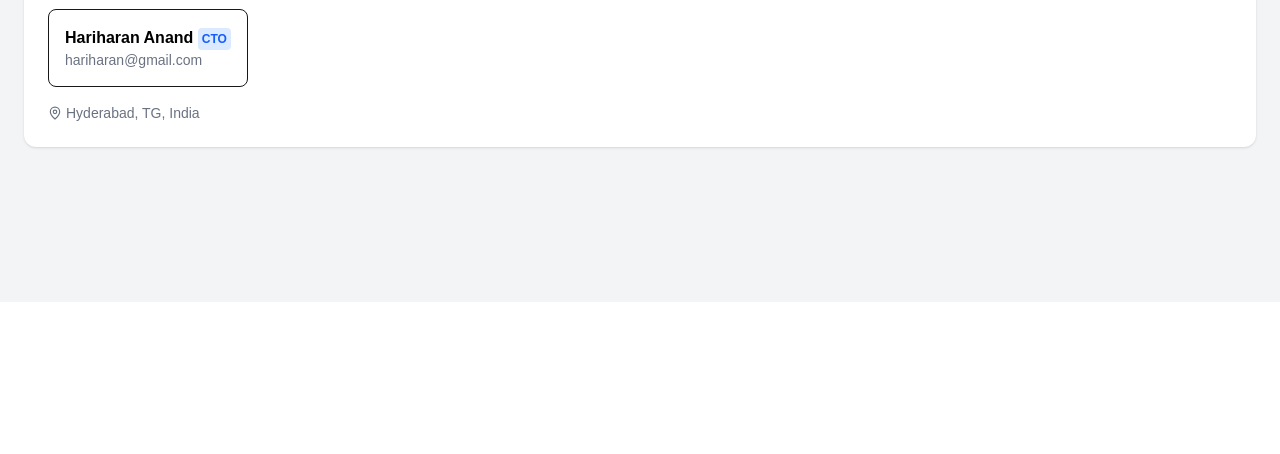
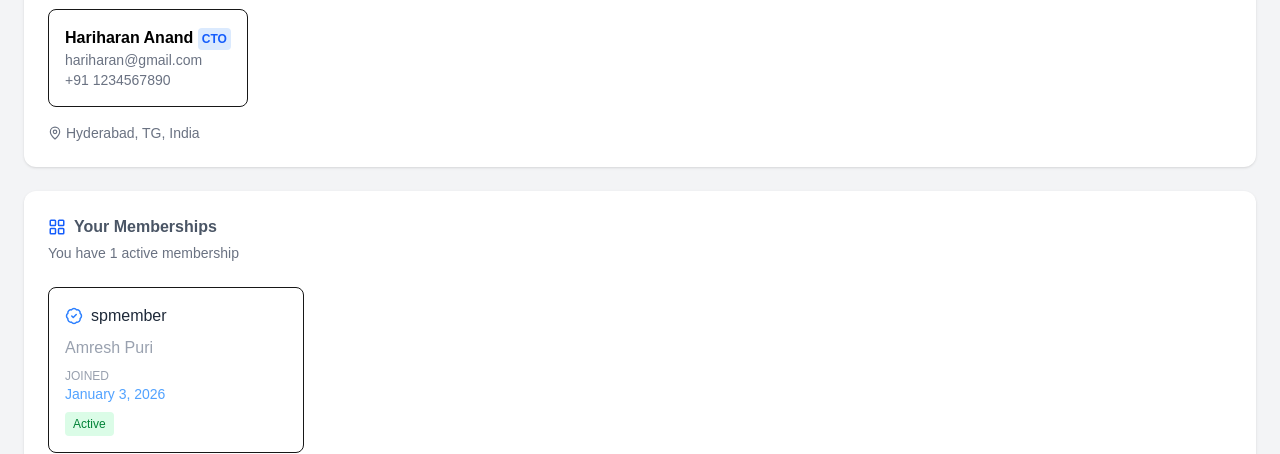
Before and after one commit to diptiprasadsarangi01/DT_FrontendTask, a Next.js app: page / in a window 1280 px wide. Shown: the part 498-952 px from the top of the page. Before the commit the page ends 800 px from the top, so only its background shows below. Built offline with nearby package versions, Linux system fonts and the light colour scheme.

Commit message:
Membership Section Added

```diff
--- a/src/app/page.js
+++ b/src/app/page.js
@@ -1,12 +1,14 @@
 import ProfileHeader from "@/components/profile/ProfileHeader";
 import CurrentOrganization from "@/components/profile/CurrentOrganization";
-import { user,organization  } from "@/data/dummyData";
+import Memberships from "@/components/profile/Memberships";
+import { user,organization , memberships } from "@/data/dummyData";
 export default function Home() {
   return (
   <>
    <div className="space-y-6 p-6 bg-gray-100 min-h-screen">
       <ProfileHeader user={user} />
       <CurrentOrganization org={organization} />
+      <Memberships mem={memberships} />
     </div>
   </>
   );
--- a/src/components/profile/CurrentOrganization.jsx
+++ b/src/components/profile/CurrentOrganization.jsx
@@ -40,6 +40,7 @@ export default function CurrentOrganization({ org }) {
           <span className="text-xs text-blue-600 bg-blue-100 p-1 rounded-sm mb-3">{org.leader.title}</span>
         </p>
         <p className="text-sm text-gray-500">{org.leader.email}</p>
+        <p className="text-sm text-gray-500">{org.leader.phone}</p>
       </div>
 
       <div className="mt-4 text-sm text-gray-500 flex items-center gap-1">
--- /dev/null
+++ b/src/components/profile/Memberships.jsx
@@ -0,0 +1,30 @@
+import {LayoutGrid, BadgeCheck } from "lucide-react";
+
+export default function Memberships({mem}) {
+  return (
+    <div className="bg-white p-6 rounded-xl shadow">
+      <div className="flex items-center gap-2 mb-1">
+        <LayoutGrid className="text-blue-600" size={18} />
+        <h2 className="font-semibold text-gray-600">Your Memberships</h2>
+      </div>
+      <p className="text-sm text-gray-500 mb-6">
+        You have <span>{mem.total}</span> active membership
+      </p>
+
+      <div className="border rounded-lg p-4 w-64">
+
+        <div className="flex items-center gap-2 font-medium">
+          <BadgeCheck className="text-blue-500" size={18} />
+           <span className="text-gray-800">{mem.members.designation}</span>
+        </div>
+        <p className=" text-gray-400 mt-2">{mem.members.name}</p>
+        <p className="text-xs text-gray-400 mt-2">JOINED</p>
+        <p className="text-sm text-blue-400">{mem.members.joindate}</p>
+
+        <span className="inline-block mt-2 px-2 py-1 text-xs bg-green-100 text-green-700 rounded">
+          {mem.members.status}
+        </span>
+      </div>
+    </div>
+  );
+}
--- a/src/data/dummyData.js
+++ b/src/data/dummyData.js
@@ -12,7 +12,19 @@ export const organization = {
   leader: {
     name: "Hariharan Anand",
     title: "CTO",
-    email: "hariharan@gmail.com"
+    email: "hariharan@gmail.com",
+    phone: "+91 1234567890"
   },
   location: "Hyderabad, TG, India"
 };
+
+export const memberships = {
+  total: 1,
+  members:{
+  name:"Amresh Puri",
+  designation: "spmember",
+  joindate: "January 3, 2026",
+  status: "Active"
+  }
+
+};
```
